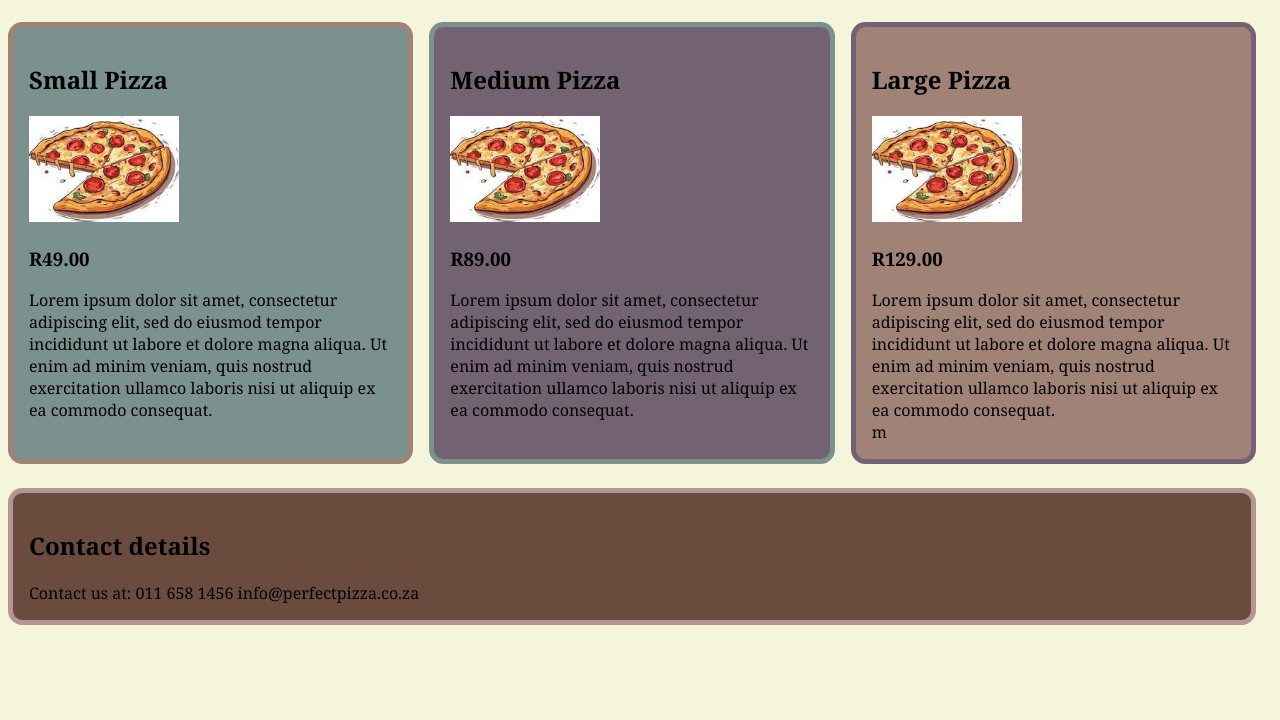
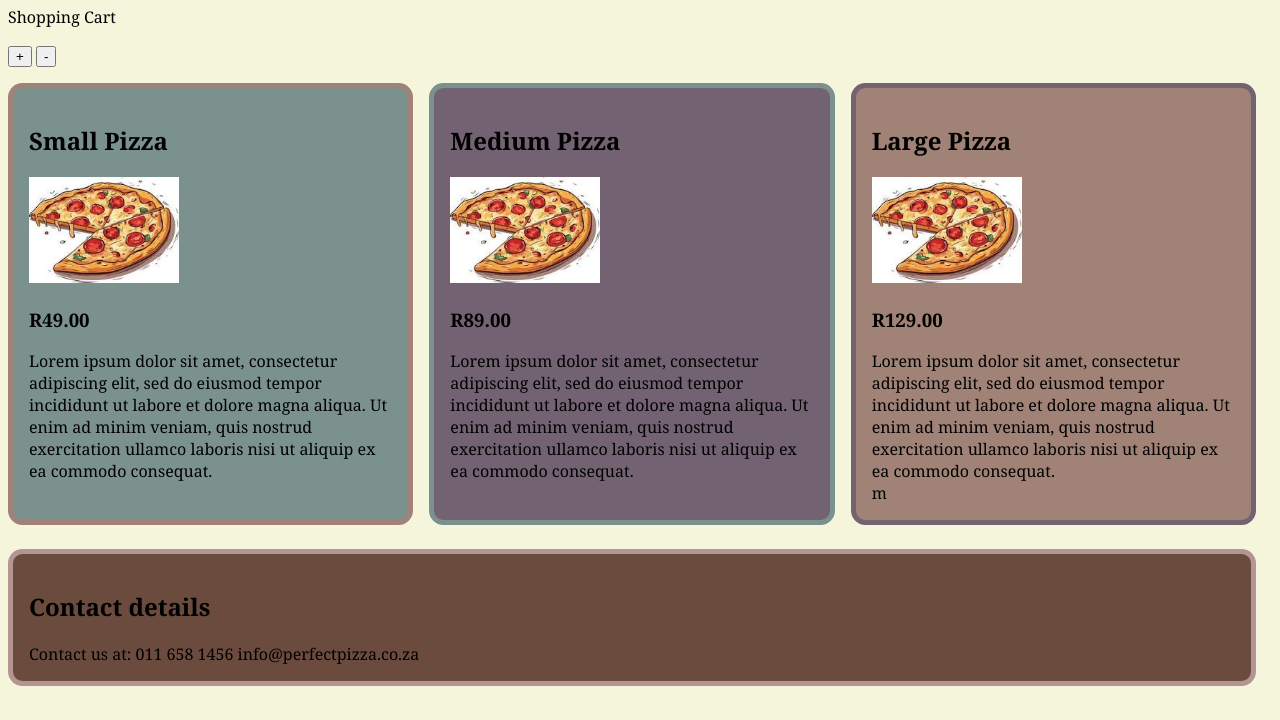
Before and after one commit to Maps-mapule/pizza-cart, a plain HTML site: page index.html in a window 1280 px wide. Shown: the part 80-800 px from the top of the page. Drawn offline with nearby package versions, Linux system fonts and the light colour scheme.

Commit message:
adding buttons

```diff
--- a/index.html
+++ b/index.html
@@ -9,7 +9,14 @@
     </head>
     <body>
         <h1>Perfect Pizza</h1>
-
+        <div x-data="{ title: 'Shopping Cart' }">
+            <p x-text="title"></p>
+        </div>
+        <div x-data="{ count: R49.00 }">
+            <p x-text="count"></p>
+            <button @click="count++">+</button>
+            <button @click="count--">-</button>
+        </div>
         <div class="pizzas">
           <div class="pizza small_pizza">
             <h2>Small Pizza</h2>
@@ -52,5 +59,6 @@
         <h2>Contact details</h2>
              Contact us at: 011 658 1456 info@perfectpizza.co.za
           </div>
+          <script src="https://cdn.jsdelivr.net/gh/alpinejs/alpine@v2.8.0/dist/alpine.min.js" defer></script>
     </body>
  </html>
```
